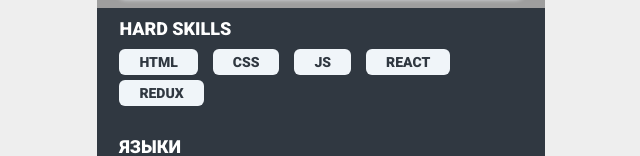
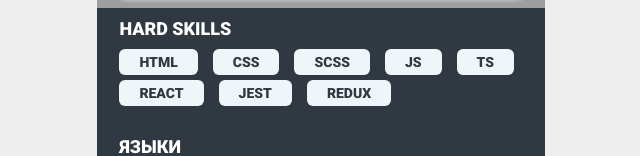
Before and after one commit to kirill99-45/cv, a React (Create React App) app: page / in a window 1280 px wide. Shown: the part 472-628 px from the top of the page, without its empty margins (319-959 px from the left). Built offline with nearby package versions, Linux system fonts and the light colour scheme; grey boxes are pictures that could not be loaded.

Commit message:
Add new skills

```diff
--- a/src/State/state.js
+++ b/src/State/state.js
@@ -6,7 +6,7 @@
   {
     hardSkills :
     [
-      'HTML', 'CSS', 'JS', 'REACT', 'REDUX'
+      'HTML', 'CSS', 'SCSS', 'JS', 'TS', 'REACT', 'JEST', 'REDUX',
     ],
     languages :
     [
```
